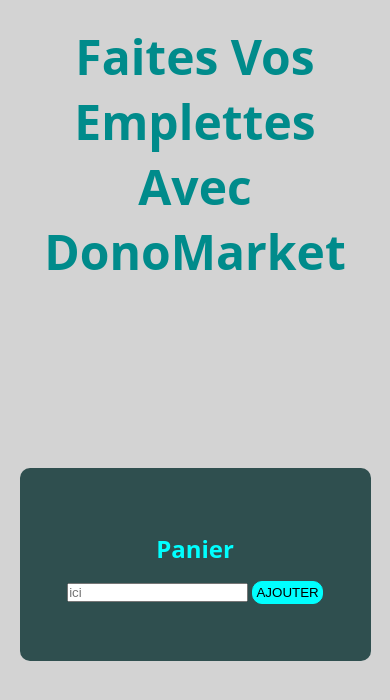
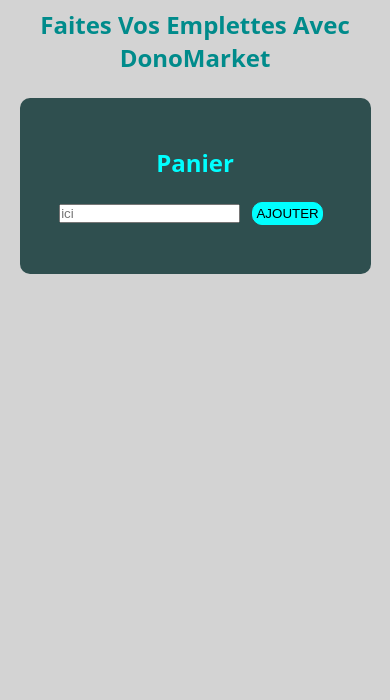
Before and after one commit to Donovan-R/grocery, a plain HTML site: page index.html in a window 390 px wide. Drawn offline with Linux system fonts and the light colour scheme.

Commit message:
add responsive

```diff
--- a/index.js
+++ b/index.js
@@ -47,6 +47,7 @@ function addItem(e) {
 function createListItem(id, value) {
   // create basket
   const element = document.createElement("article");
+
   element.classList.add("listItem");
   element.dataset.id = id;
   element.innerHTML = `<p class="value">${value}</p>
@@ -67,8 +68,8 @@ function createListItem(id, value) {
   const editBtn = element.querySelector(".editBtn");
   editBtn.innerHTML = `<i class="fa-solid fa-pen"></i>`;
   editBtn.addEventListener("click", editItem);
-
   list.appendChild(element);
+  // dragItem
   element.setAttribute("draggable", "true");
   dragItem();
 }
--- a/style.css
+++ b/style.css
@@ -7,25 +7,27 @@
 }
 
 body {
+  display: grid;
+  place-items: center;
   background: lightgray;
-  font-family: system-ui, -apple-system, BlinkMacSystemFont, "Segoe UI", Roboto,
-    Oxygen, Ubuntu, Cantarell, "Open Sans", "Helvetica Neue", sans-serif;
+  font-family: system-ui, -apple-system, BlinkMacSystemFont, 'Segoe UI', Roboto,
+    Oxygen, Ubuntu, Cantarell, 'Open Sans', 'Helvetica Neue', sans-serif;
 }
 
 h1 {
   text-align: center;
   color: darkcyan;
-  font-size: 3rem;
+  font-size: 1.5rem;
   text-transform: capitalize;
-  padding: 1.5rem;
+  padding: 0.5rem;
 }
 .groceryTab {
   width: 90vw;
   max-width: 40rem;
   background: darkslategray;
-  margin: 10rem auto 0 auto;
+  margin: 1rem auto 0 auto;
   text-align: center;
-  padding: 2rem;
+  padding: 1rem;
   border-radius: 10px 10px 10px 10px;
 }
 
@@ -39,6 +41,7 @@ h1 {
   border: solid 1px aqua;
   border-radius: 10px 10px 10px 10px;
   padding: 0.2rem;
+  margin: 0.5rem;
   text-transform: uppercase;
   background-color: aqua;
   cursor: pointer;
```
